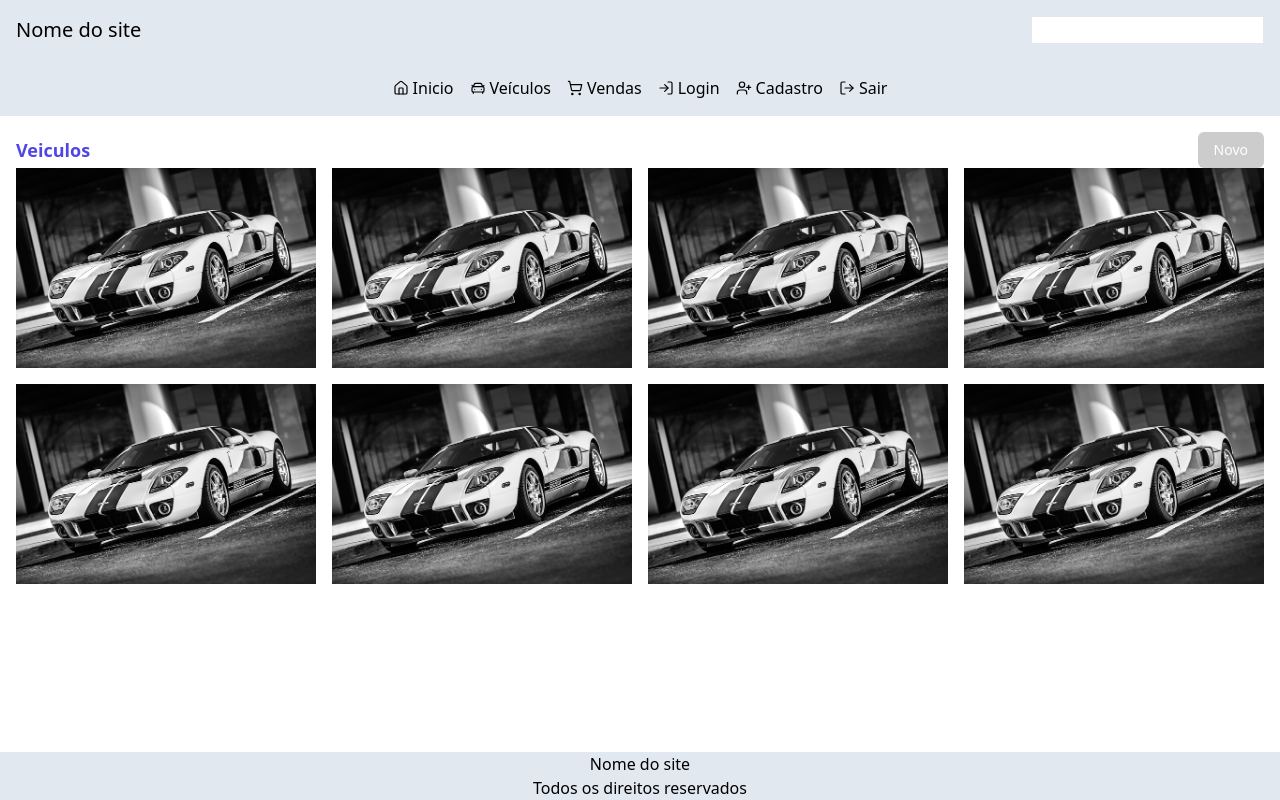
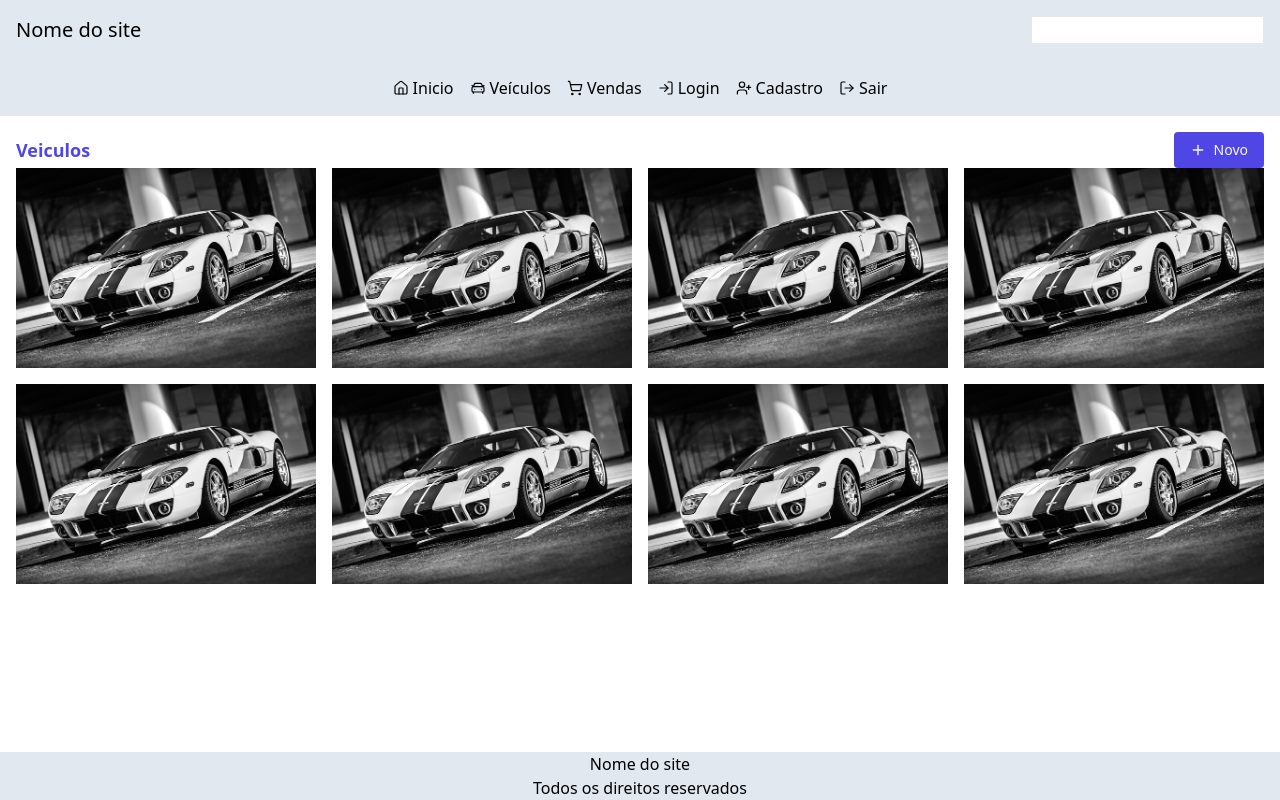
Before and after one commit to POO-ADS-IFPB-CZ/projeto-final-revachol, a React (Vite) app in the folder frontend_consorcio_automovel/: page /veiculos in a window 1280 px wide. Built offline with nearby package versions, Linux system fonts and the light colour scheme.

Commit message:
view: add buttonIcon component

```diff
--- /dev/null
+++ b/frontend_consorcio_automovel/src/components/button-icon.jsx
@@ -0,0 +1,14 @@
+import { twMerge } from "tailwind-merge";
+
+export function ButtonIcon({children, onClick, style}) {
+  const newStyle = style && style=="danger"? "bg-red-500 hover:bg-red-400":"bg-primary hover:bg-indigo-500"
+  return (
+    <button
+      className={
+        twMerge("flex gap-2 py-2 px-4 justify-center items-center text-secondary rounded text-sm", newStyle)}
+      onClick={onClick}>
+      {children}
+    </button>
+
+  );
+}
--- a/frontend_consorcio_automovel/src/components/modal.jsx
+++ b/frontend_consorcio_automovel/src/components/modal.jsx
@@ -1,5 +1,7 @@
 import { Button, Dialog, DialogPanel, DialogTitle } from '@headlessui/react'
 import { useState } from 'react'
+import { ButtonIcon } from './button-icon'
+import { Plus } from 'lucide-react'
 
 export function Modal({children, title}) {
   let [isOpen, setIsOpen] = useState(false)
@@ -14,12 +16,10 @@ export function Modal({children, title}) {
 
   return (
     <>
-      <Button
-        onClick={open}
-        className="rounded-md bg-black/20 py-2 px-4 text-sm font-medium text-white focus:outline-none data-[hover]:bg-black/30 data-[focus]:outline-1 data-[focus]:outline-white"
-      >
+      <ButtonIcon onClick={open}>
+        <Plus size={16}/>
         Novo
-      </Button>
+      </ButtonIcon>
 
       <Dialog open={isOpen} as="div" className="relative z-10 focus:outline-none" onClose={close} __demoMode>
         <div className="fixed inset-0 z-10 w-screen overflow-y-auto">
--- a/frontend_consorcio_automovel/src/components/vehicle-card.jsx
+++ b/frontend_consorcio_automovel/src/components/vehicle-card.jsx
@@ -2,6 +2,8 @@ import { Button, Dialog, DialogPanel, DialogTitle } from '@headlessui/react'
 import { useState } from 'react'
 import { Input } from './input'
 import photoCart from "../assets/imgs/car.jpg"
+import {ButtonIcon} from './button-icon'
+import { Save, Trash } from 'lucide-react'
 
 function VehicleCard() {
   let [isOpen, setIsOpen] = useState(false)
@@ -50,8 +52,14 @@ function VehicleCard() {
               </div>
 
               <div className='flex justify-between'>
-                <button>Salvar</button>
-                <button>Excluir</button>
+                <ButtonIcon>
+                  <Save size={16}/>
+                  Salvar
+                </ButtonIcon>
+                <ButtonIcon style="danger">
+                  <Trash size={16}/>
+                  Excluir
+                </ButtonIcon>
               </div>
 
             </DialogPanel>
```
